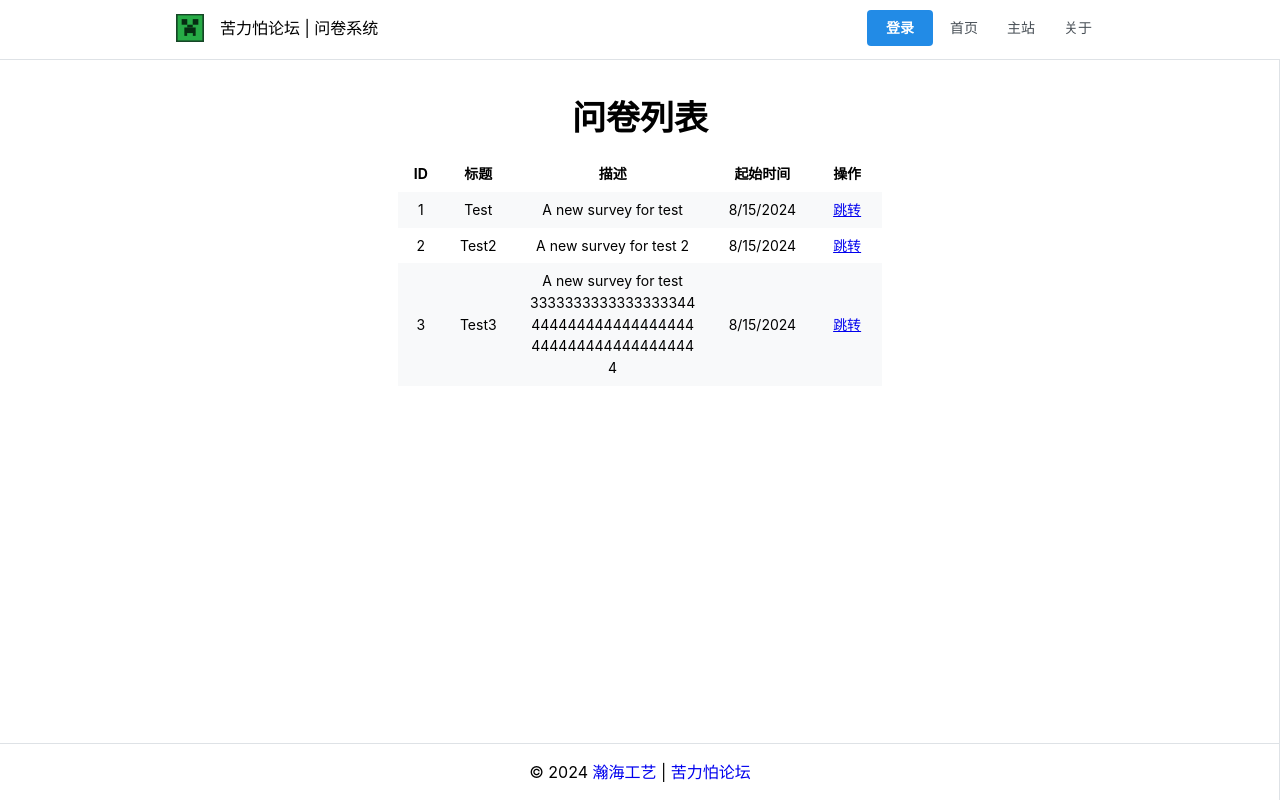
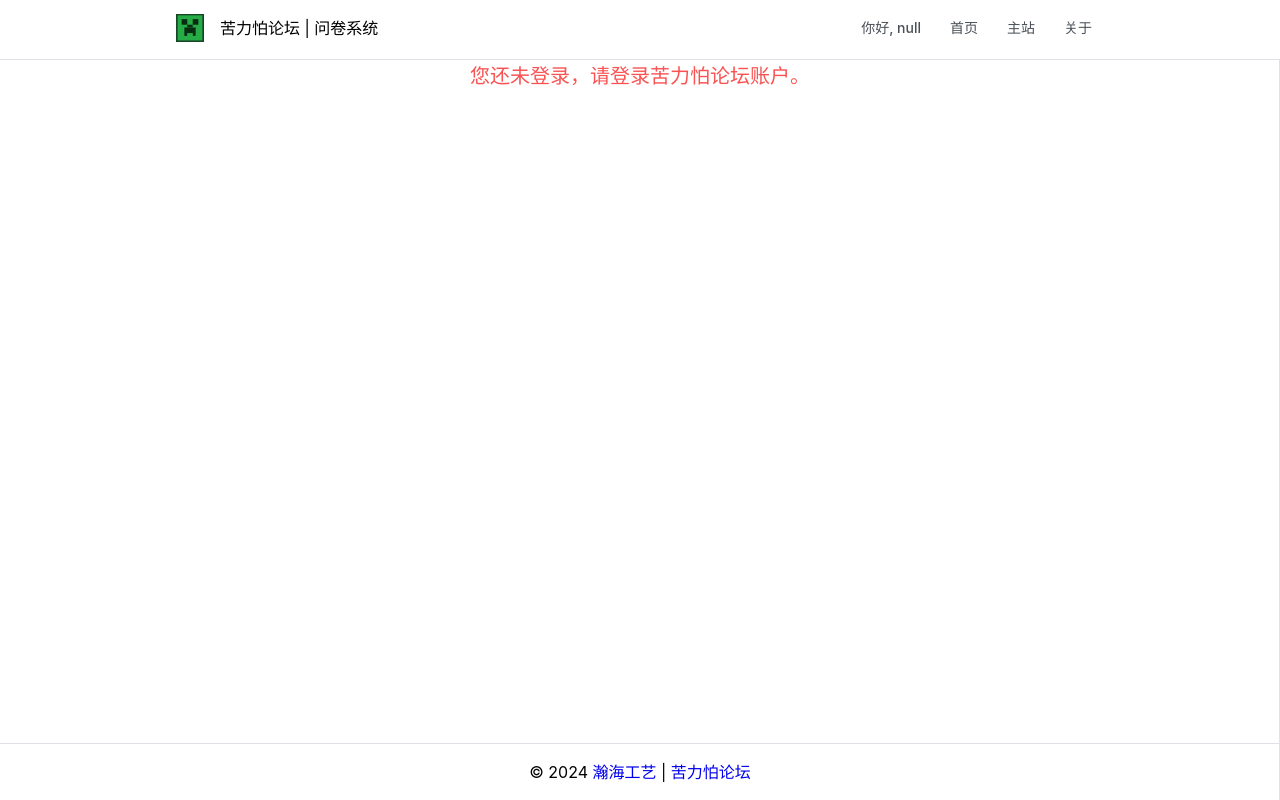
Before and after one commit to TeamVastsea/klpbbs_survey_frontend, a Next.js app: page /list in a window 1280 px wide. Built offline with nearby package versions, Linux system fonts and the light colour scheme.

Commit message:
chore: change detaching isLogin logical

```diff
--- a/app/(root)/list/page.tsx
+++ b/app/(root)/list/page.tsx
@@ -1,11 +1,24 @@
 'use client';
 
-import { Center, Space, Stack, Table, Title } from '@mantine/core';
+import { Center, Space, Stack, Table, Title, Text } from '@mantine/core';
 import React from 'react';
 import surveyData from './data/surveys.json';
 import listStyle from './list.module.css';
+import { Cookie } from '@/components/cookie';
 
 export default function SurveyList() {
+    const loginStatus = Cookie.getCookie('status');
+
+    if (loginStatus !== 'ok') {
+        return (
+            <Center>
+                <Text c="red" size="xl">
+                    您还未登录，请登录苦力怕论坛账户。
+                </Text>
+            </Center>
+        );
+    }
+
     const rows = surveyData.map((survey) => (
         <Table.Tr key={survey.id}>
             <Table.Td className={listStyle.list}>{survey.id}</Table.Td>
@@ -15,7 +28,7 @@ export default function SurveyList() {
               style={{
                     maxWidth: '200px',
                     wordWrap: 'break-word',
-                    flexGrow: 1, // Allow this column to grow and shrink
+                    flexGrow: 1,
                 }}
             >
                 {survey.description}
@@ -26,7 +39,7 @@ export default function SurveyList() {
             <Table.Td
               style={{
                     width: '70px',
-                    minWidth: '70px', // Ensure this column doesn't shrink below 70px
+                    minWidth: '70px',
                     textAlign: 'center',
                 }}
               className={listStyle.list}
@@ -62,7 +75,7 @@ export default function SurveyList() {
                             <Table.Th
                               style={{
                                     width: '70px',
-                                    minWidth: '70px', // Fixed width and minWidth
+                                    minWidth: '70px',
                                     textAlign: 'center',
                                 }}
                               className={listStyle.list}
--- a/app/(root)/oauth/callback/page.tsx
+++ b/app/(root)/oauth/callback/page.tsx
@@ -32,6 +32,7 @@ export default function CallbackPage() {
                 .then(result => {
                     const user = JSON.parse(result);
 
+                    Cookie.setCookie('status', 'ok', 7);
                     Cookie.setCookie('uid', user.uid, 7);
                     Cookie.setCookie('username', user.username, 7);
 
--- a/components/Header.tsx
+++ b/components/Header.tsx
@@ -18,15 +18,18 @@ const links: Link[] = [
 
 export default function Header({ opened, toggle }: HeaderProps) {
     const router = useRouter();
-    const [username, setUsername] = useState<string | null>(null);
-    const [uid, setUid] = useState<string | null>(null);
+    const [username, setUsername] = useState<string | undefined>(undefined);
+    const [uid, setUid] = useState<string | undefined>(undefined);
 
     useEffect(() => {
-        const uid_ = Cookie.getCookie('uid');
-        const username_ = Cookie.getCookie('username');
-        if (uid_ && username_) {
+        const status = Cookie.getCookie('status');
+        if (status === 'ok') {
+            const uid_ = Cookie.getCookie('uid');
+            const username_ = decodeURIComponent(Cookie.getCookie('username') || '');
             setUid(uid_);
-            setUsername(decodeURIComponent(username_));
+            setUsername(username_);
+        } else {
+            setUsername('null');
         }
     }, []);
 
@@ -41,10 +44,11 @@ export default function Header({ opened, toggle }: HeaderProps) {
     const handleLogout = () => {
         Cookie.clearCookie('uid');
         Cookie.clearCookie('username');
+        Cookie.clearCookie('status');
         window.location.reload();
     };
 
-    const items = [
+    const items = username === undefined ? null : [
         ...(username ? [
             <Menu
               key="greeting"
@@ -53,7 +57,7 @@ export default function Header({ opened, toggle }: HeaderProps) {
               transitionProps={{
                     transition: 'rotate-right',
                     duration: 150,
-            }}>
+                }}>
                 <Menu.Target>
                     <Text
                       className={classes.link}
@@ -124,9 +128,11 @@ export default function Header({ opened, toggle }: HeaderProps) {
                     <Image src={logo.src} w={28} h={28} />
                     <Text>苦力怕论坛 | 问卷系统</Text>
                 </Group>
-                <Group gap={5} visibleFrom="xs">
-                    {items}
-                </Group>
+                {username !== undefined && (
+                    <Group gap={5} visibleFrom="xs">
+                        {items}
+                    </Group>
+                )}
                 <Burger opened={opened} onClick={toggle} hiddenFrom="xs" size="sm" />
             </Container>
         </header>
--- a/components/NavbarList.tsx
+++ b/components/NavbarList.tsx
@@ -17,15 +17,18 @@ const links: Link[] = [
 
 export function NavbarList() {
     const router = useRouter();
-    const [username, setUsername] = useState<string | null>(null);
-    const [uid, setUid] = useState<string | null>(null);
+    const [username, setUsername] = useState<string | undefined>(undefined);
+    const [uid, setUid] = useState<string | undefined>(undefined);
 
     useEffect(() => {
-        const uid_ = Cookie.getCookie('uid');
-        const username_ = Cookie.getCookie('username');
-        if (uid_ && username_) {
+        const status = Cookie.getCookie('status');
+        if (status === 'ok') {
+            const uid_ = Cookie.getCookie('uid');
+            const username_ = decodeURIComponent(Cookie.getCookie('username') || '');
             setUid(uid_);
-            setUsername(decodeURIComponent(username_));
+            setUsername(username_);
+        } else {
+            setUsername('null');
         }
     }, []);
 
```
Also changed, not shown: app/(root)/oauth/callback/components/UserInfoCard.tsx (+12 -17 lines).
